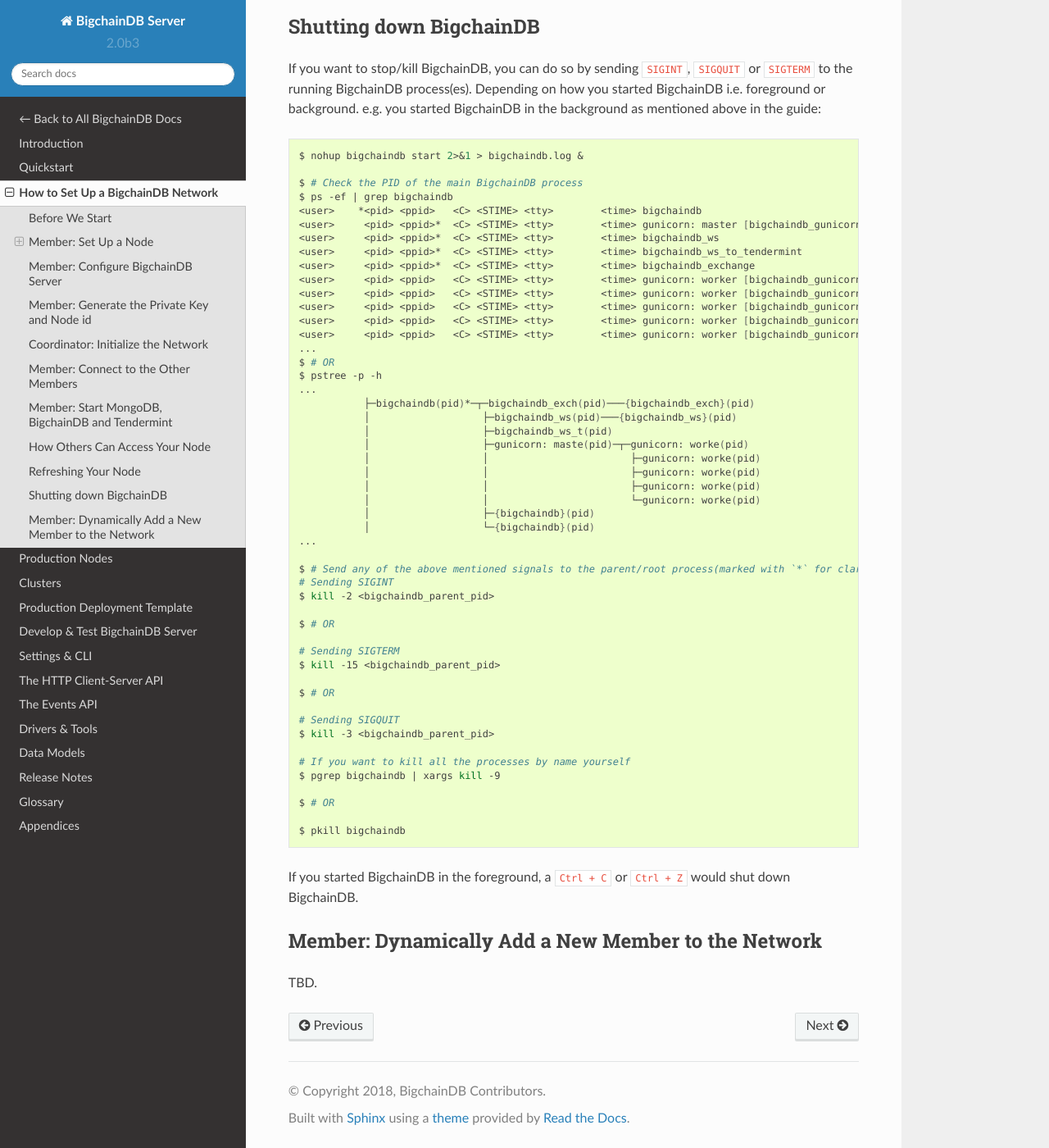
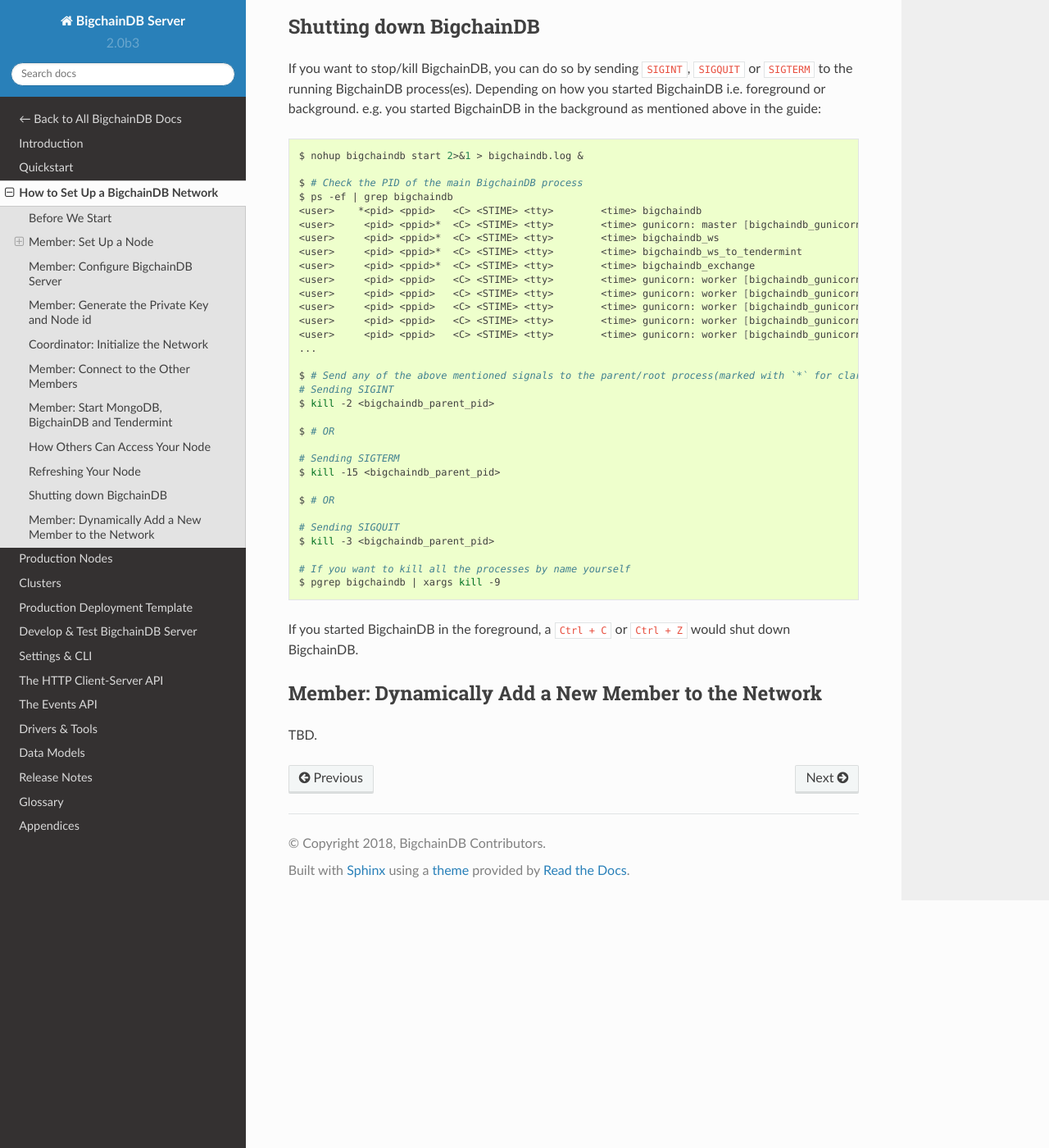
Before and after one commit to bigchaindb/bigchaindb, a Sphinx documentation site: the page built from docs/server/source/simple-network-setup.md, in a window 1280 px wide and 1400 px high, scrolled down 6996 px. Shown: the whole window at 82% size. Built offline with Sphinx 7.4.7 and the Read the Docs theme 2.0.0, drawn with Linux system fonts in a browser that asks for light colours.

Commit message:
Shorten the shutdown section a bit

````diff
--- a/docs/server/source/simple-network-setup.md
+++ b/docs/server/source/simple-network-setup.md
@@ -273,20 +273,6 @@
 <user>     <pid> <ppid>   <C> <STIME> <tty>        <time> gunicorn: worker [bigchaindb_gunicorn]
 <user>     <pid> <ppid>   <C> <STIME> <tty>        <time> gunicorn: worker [bigchaindb_gunicorn]
 ...
-$ # OR
-$ pstree -p -h
-...
-           ├─bigchaindb(pid)*─┬─bigchaindb_exch(pid)───{bigchaindb_exch}(pid)
-           │                   ├─bigchaindb_ws(pid)───{bigchaindb_ws}(pid)
-           │                   ├─bigchaindb_ws_t(pid)
-           │                   ├─gunicorn: maste(pid)─┬─gunicorn: worke(pid)
-           │                   │                        ├─gunicorn: worke(pid)
-           │                   │                        ├─gunicorn: worke(pid)
-           │                   │                        ├─gunicorn: worke(pid)
-           │                   │                        └─gunicorn: worke(pid)
-           │                   ├─{bigchaindb}(pid)
-           │                   └─{bigchaindb}(pid)
-...
 
 $ # Send any of the above mentioned signals to the parent/root process(marked with `*` for clarity)
 # Sending SIGINT
@@ -304,10 +290,6 @@
 
 # If you want to kill all the processes by name yourself
 $ pgrep bigchaindb | xargs kill -9
-
-$ # OR
-
-$ pkill bigchaindb
 ```
 
 If you started BigchainDB in the foreground, a `Ctrl + C` or `Ctrl + Z` would shut down BigchainDB.
````
